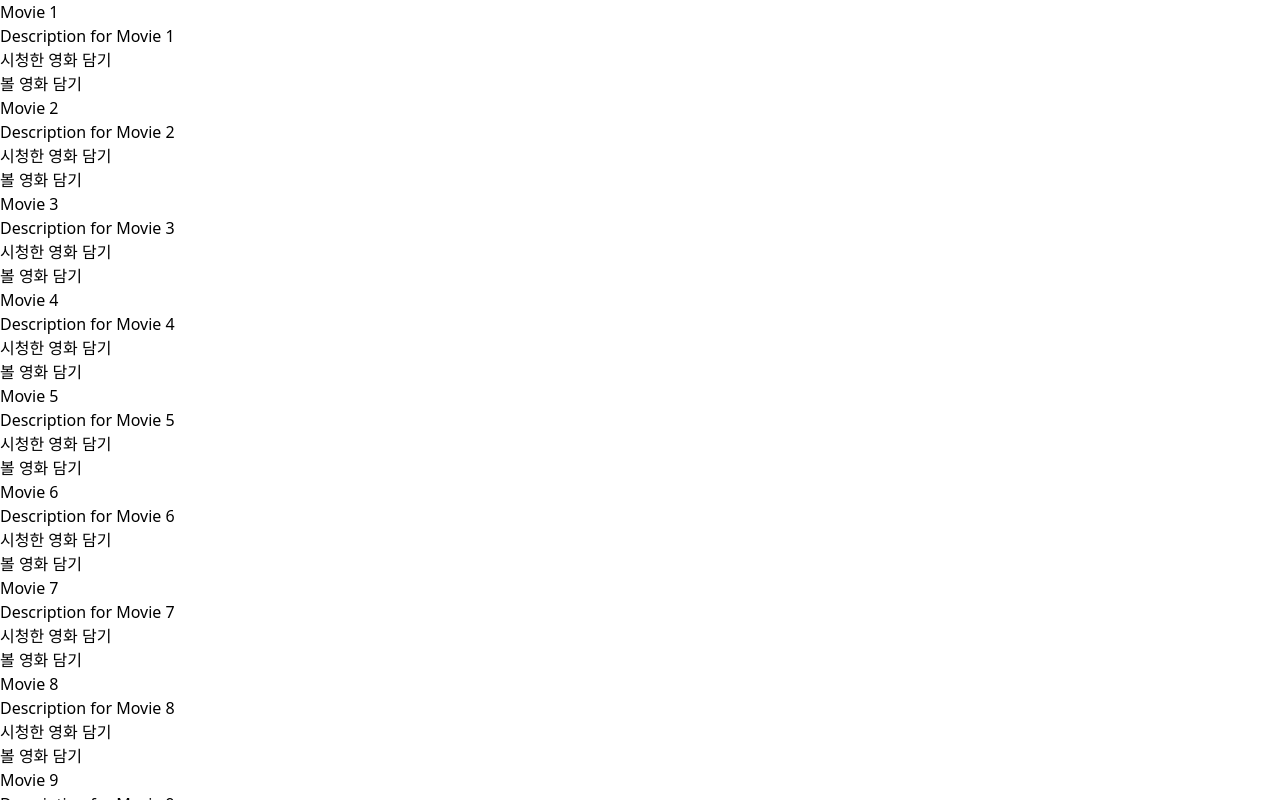
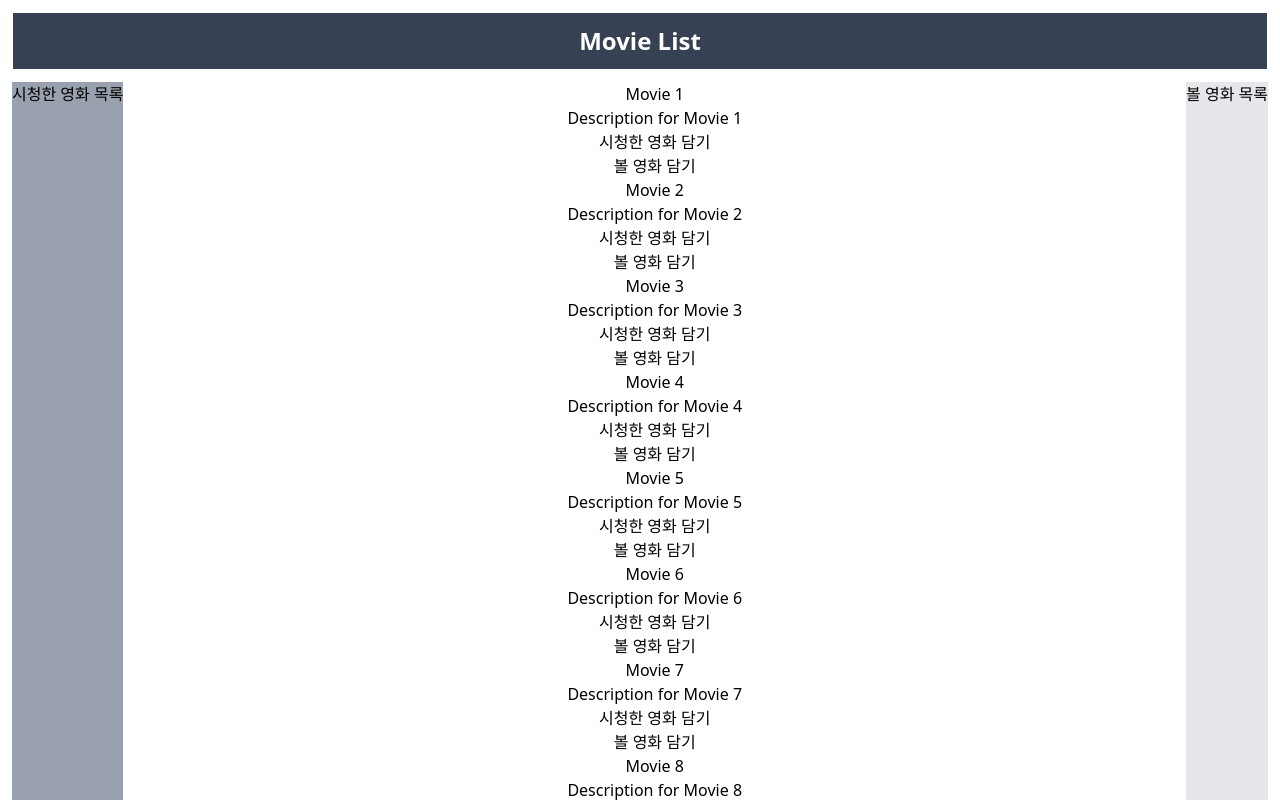
Before and after one commit to Likelion-YeungNam-Univ/8-13th-fe-assignment, a React (Vite) app: page / in a window 1280 px wide. Shown: the top 800 px of the page. Built offline with nearby package versions, Linux system fonts and the light colour scheme.

Commit message:
Loading  구현 및 컨테이너 구성

```diff
--- a/src/fetchMovies.jsx
+++ b/src/fetchMovies.jsx
@@ -21,15 +21,47 @@ const fetchMovies = () => {
 
 const FetchMovies = () => {
   const [movies, setMovies] = useState([]);
+  const [loading, setLoading] = useState(true);
 
   useEffect(() => {
-    const data = fetchMovies();
+    const loadMovies = async () => {
+      setLoading(true); // 로딩 시작
+      const data = await fetchMovies();
       setMovies(data);
+      setLoading(false); // 로딩 종료
+    };
+
+    loadMovies();
   }, []);
 
+  if (loading) {
     return (
-    <div>
-      <ul>
+      <div className="align-center">
+        <div className="text-center border bg-gray-700 text-white font-bold text-2xl p-3">
+          Movie List
+        </div>
+        <div className="mb-7 text-center text-2xl font-bold mt-10">
+        Loading...
+        </div>
+        <div className="text-center border bg-gray-700 text-white font-bold text-2xl p-3">
+            Footer
+        </div>
+      </div>
+
+    );
+  }
+
+
+  return (
+    <div className="justify-center text-center m-3">
+      <div className="text-center border bg-gray-700 text-white font-bold text-2xl p-3">
+        Movie List
+      </div>
+      <div className="justify-between flex align-center text-center mt-3">
+        <div className="bg-gray-400 width-{500px} height-{500px}">
+          <div>시청한 영화 목록</div>
+        </div>
+        <ul className= "width={500px} height-{500px}">
           {movies.map((movie) => (
             <li key={movie.id}>
               <div>{movie.title}</div>
@@ -41,7 +73,17 @@ const FetchMovies = () => {
             </li>
           ))}
         </ul>
+        <div className="bg-gray-200 width-{500px} height-{500px}">
+          <div>볼 영화 목록</div>
         </div>
+      </div>
+      <div className="text-center border bg-gray-700 text-white font-bold text-2xl p-3 mt-3">
+        Footer
+      </div>
+
+
+    </div>
+
   );
 };
 
```
Lines whose indentation alone changed are shown as unchanged.
